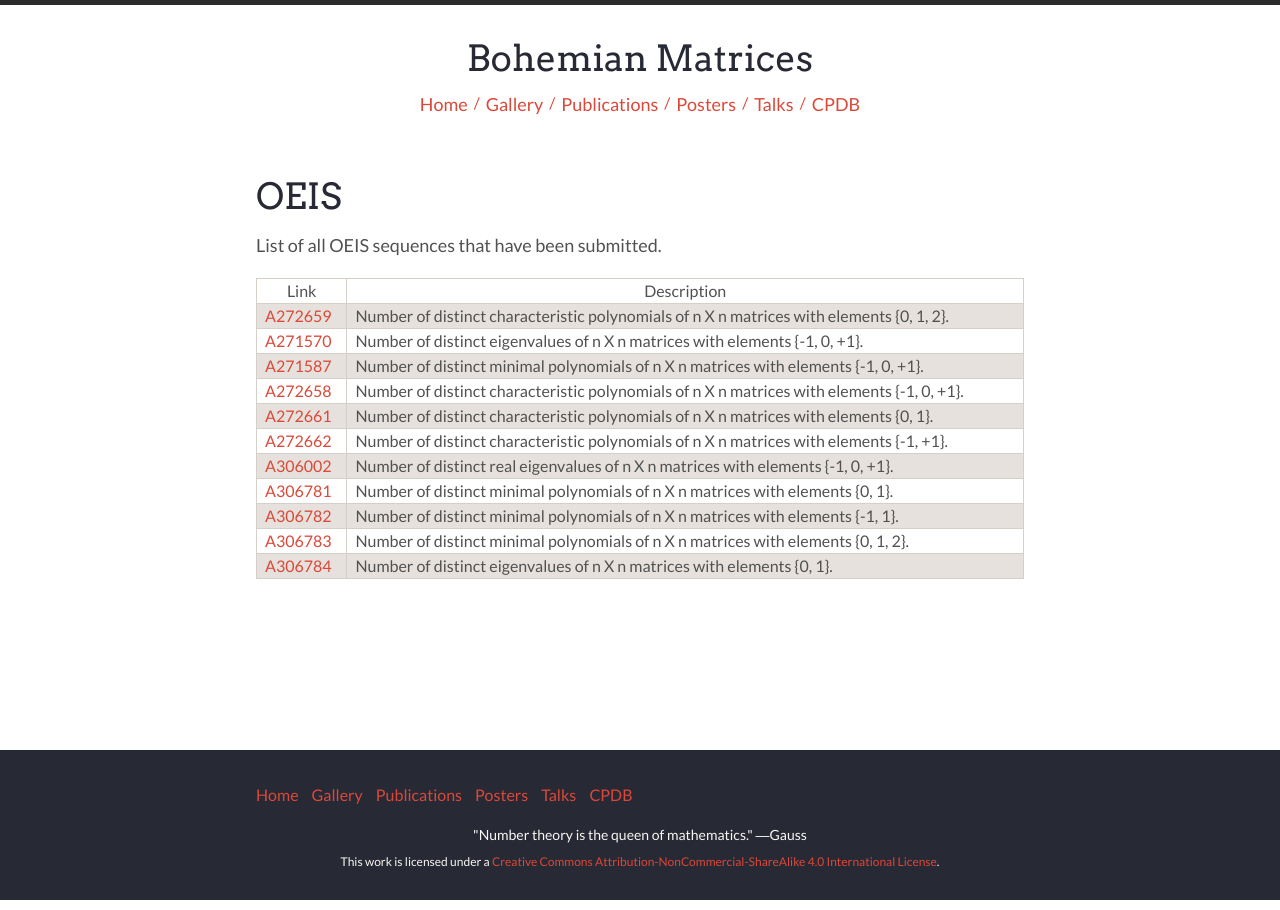
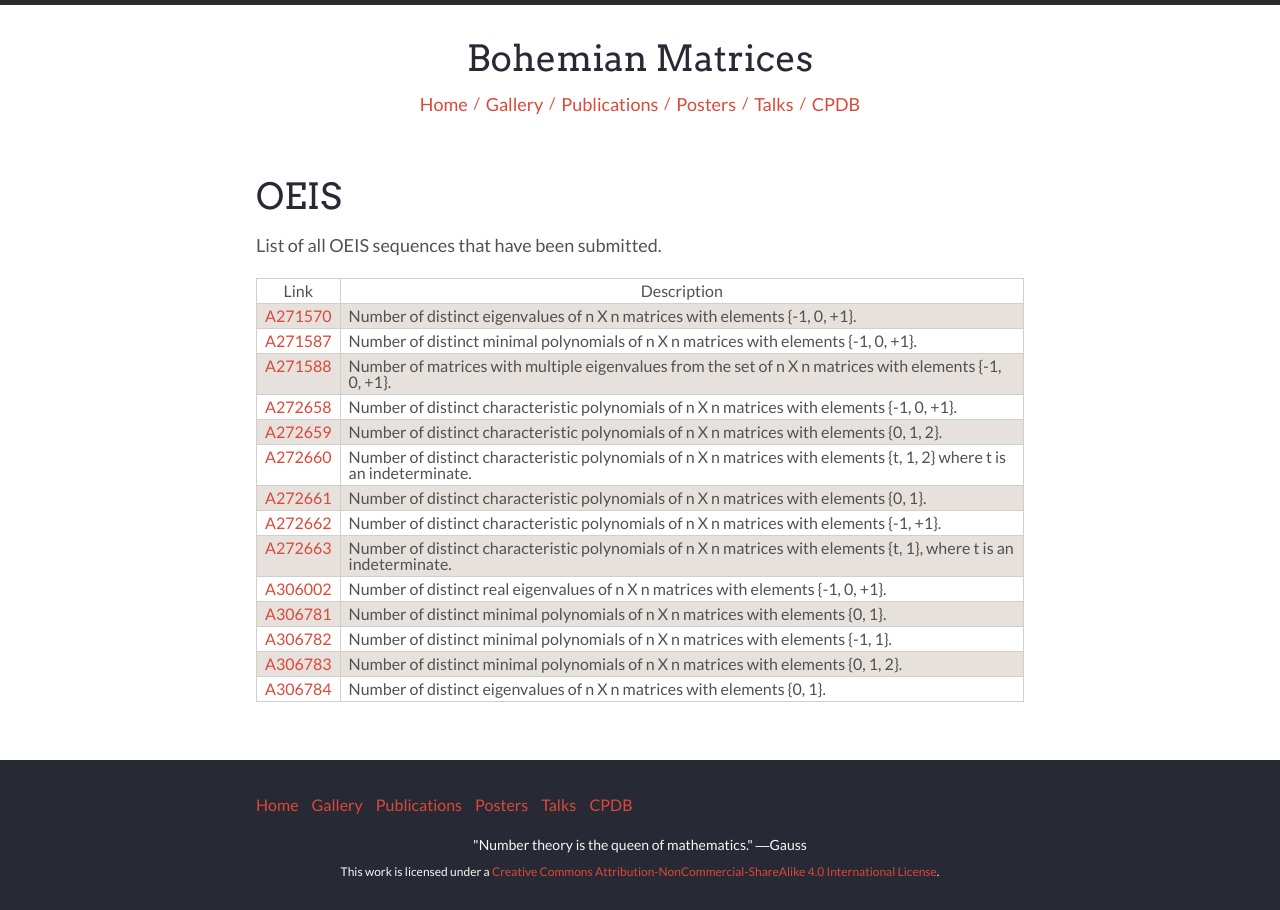
Before and after one commit to BohemianMatrices/BohemianMatrices, a Jekyll site: the page built from cpdb/oeis.md, in a window 1280 px wide. Built offline with Jekyll 4.4.1, drawn with Linux system fonts in a browser that asks for light colours; nearby versions of some CDN libraries.

Commit message:
Added more sequences

```diff
--- a/cpdb/oeis.md
+++ b/cpdb/oeis.md
@@ -8,13 +8,16 @@ List of all OEIS sequences that have been submitted.
 
 | Link | Description |
 | --- | --- |
+| [A271570](https://oeis.org/A271570) | Number of distinct eigenvalues of n X n matrices with elements {-1, 0, +1}. |
+| [A271587](https://oeis.org/A271587) |	Number of distinct minimal polynomials of n X n matrices with elements {-1, 0, +1}. |
+| [A271588](https://oeis.org/A271588) | Number of matrices with multiple eigenvalues from the set of n X n matrices with elements {-1, 0, +1}. |
+| [A272658](https://oeis.org/A272658) | Number of distinct characteristic polynomials of n X n matrices with elements {-1, 0, +1}. |
 | [A272659](https://oeis.org/A272659) | Number of distinct characteristic polynomials of n X n matrices with elements {0, 1, 2}. |
-| [A271570](https://oeis.org/A271570) | Number of distinct eigenvalues of n X n matrices with elements {-1, 0, +1}. |
-| [A271587](https://oeis.org/A271587) | 	Number of distinct minimal polynomials of n X n matrices with elements {-1, 0, +1}. |
-| [A272658](https://oeis.org/A272658) | Number of distinct characteristic polynomials of n X n matrices with elements {-1, 0, +1}. |
+| [A272660](https://oeis.org/A272660) | Number of distinct characteristic polynomials of n X n matrices with elements {t, 1, 2} where t is an indeterminate. |
 | [A272661](https://oeis.org/A272661) | Number of distinct characteristic polynomials of n X n matrices with elements {0, 1}. |
-| [A272662](https://oeis.org/A272662) | 		Number of distinct characteristic polynomials of n X n matrices with elements {-1, +1}. |
-| [A306002](https://oeis.org/A306002) | 		Number of distinct real eigenvalues of n X n matrices with elements {-1, 0, +1}. |
+| [A272662](https://oeis.org/A272662) |	Number of distinct characteristic polynomials of n X n matrices with elements {-1, +1}. |
+| [A272663](https://oeis.org/A272663) | Number of distinct characteristic polynomials of n X n matrices with elements {t, 1}, where t is an indeterminate. |
+| [A306002](https://oeis.org/A306002) | Number of distinct real eigenvalues of n X n matrices with elements {-1, 0, +1}. |
 | [A306781](https://oeis.org/A306781) | Number of distinct minimal polynomials of n X n matrices with elements {0, 1}. |
 | [A306782](https://oeis.org/A306782) | Number of distinct minimal polynomials of n X n matrices with elements {-1, 1}. |
 | [A306783](https://oeis.org/A306783) | Number of distinct minimal polynomials of n X n matrices with elements {0, 1, 2}. |
```
